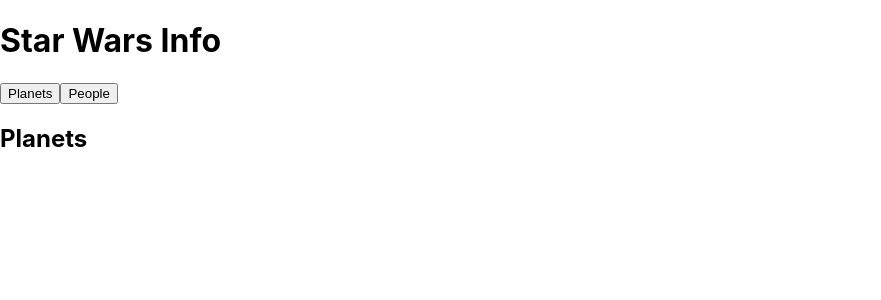
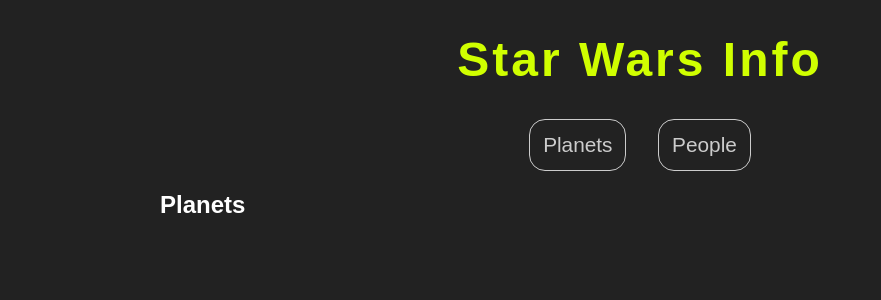
Before and after one commit to nttminh/starwars-web, a React (Create React App) app: page / in a window 1280 px wide. Shown: the top 300 px of the page, without its empty margins (0-881 px from the left). Built offline with nearby package versions, Linux system fonts and the light colour scheme.

Commit message:
feat: 🎸 style the elements
change from default to new color and spacing

```diff
--- a/src/index.css
+++ b/src/index.css
@@ -1,13 +1,34 @@
 body {
-  margin: 0;
-  font-family: -apple-system, BlinkMacSystemFont, 'Segoe UI', 'Roboto', 'Oxygen',
-    'Ubuntu', 'Cantarell', 'Fira Sans', 'Droid Sans', 'Helvetica Neue',
-    sans-serif;
-  -webkit-font-smoothing: antialiased;
-  -moz-osx-font-smoothing: grayscale;
+	margin: 0;
+	font-family: sans-serif;
+	color: #fff;
+	background-color: #222;
+	text-align: center;
 }
-
-code {
-  font-family: source-code-pro, Menlo, Monaco, Consolas, 'Courier New',
-    monospace;
+.App {
+	width: 960px;
+	margin: 0 auto;
 }
+h1 {
+	color: rgb(208, 255, 0);
+	font-size: 3rem;
+	letter-spacing: 3px;
+}
+button {
+	background-color: transparent;
+	color: #ccc;
+	border: 1px solid #ccc;
+	font-size: 1.3rem;
+	padding: 0.8rem;
+	border-radius: 1rem;
+	margin: 0 1rem;
+	cursor: pointer;
+	transition: all 0.3s;
+}
+button:hover {
+	color: #fff;
+	border-color: #fff;
+}
+.content {
+	text-align: left;
+}
```
